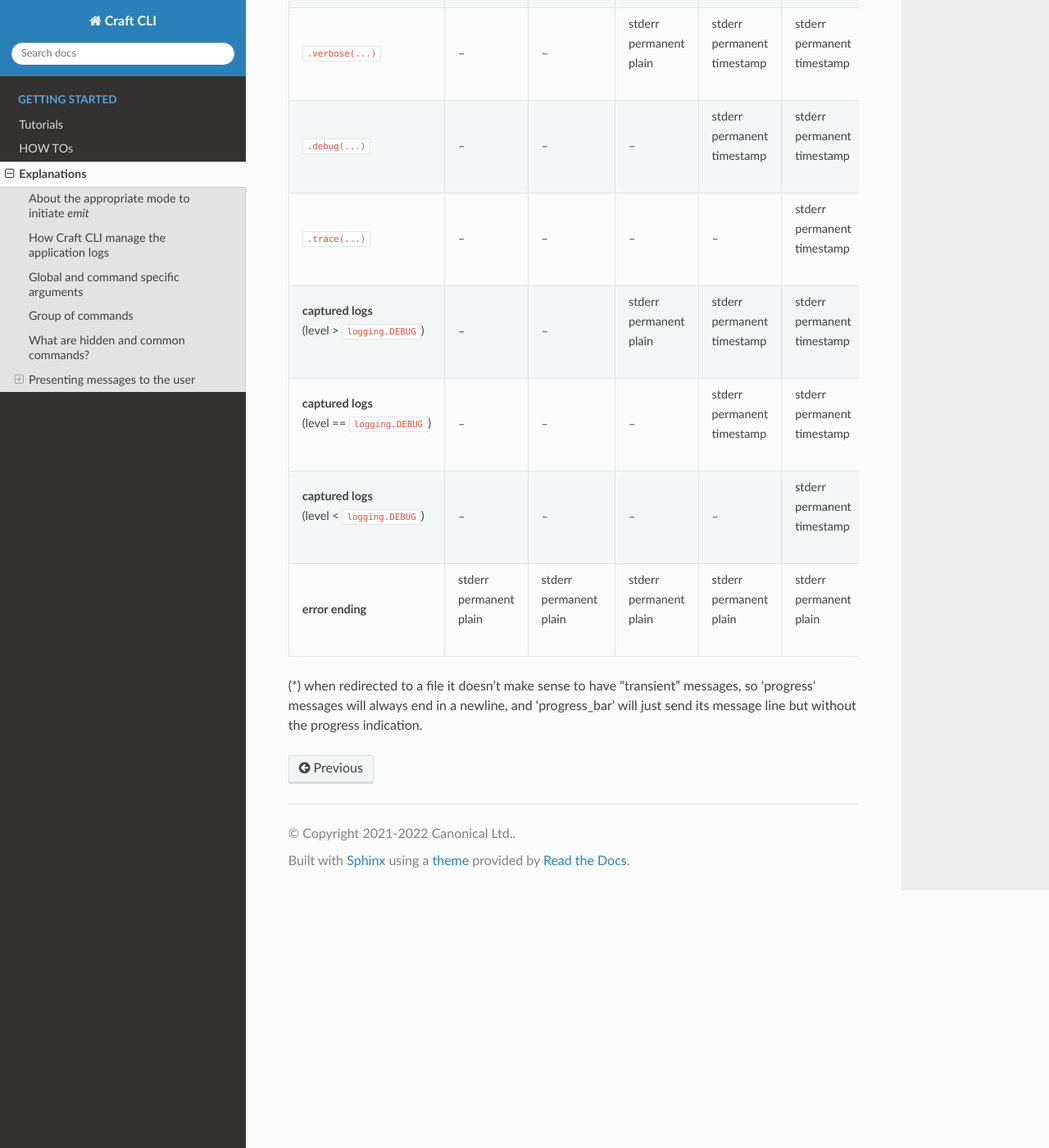
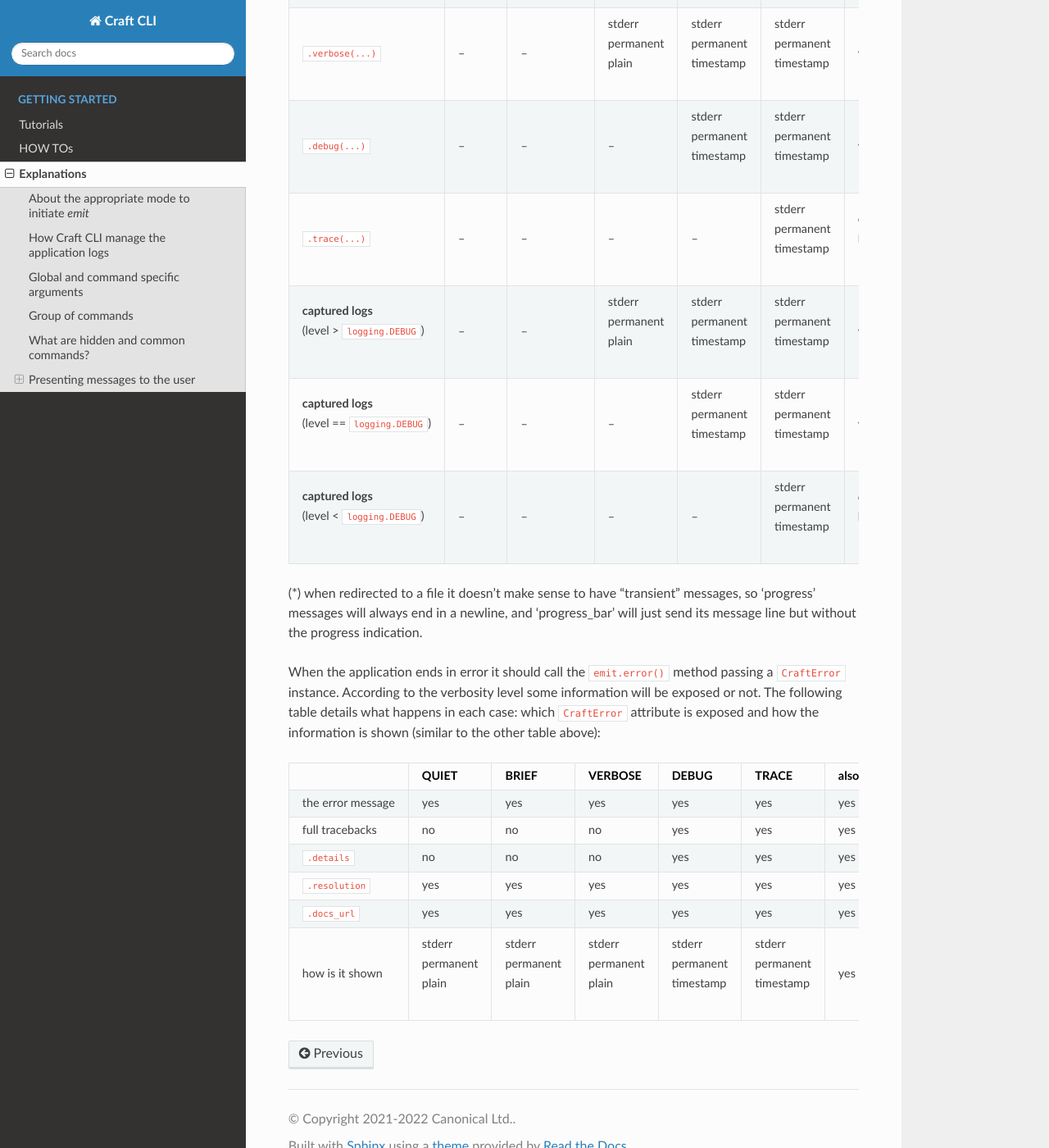
Before and after one commit to canonical/craft-cli, a Sphinx documentation site: the page built from docs/explanations.rst, in a window 1280 px wide and 1400 px high, scrolled down 7710 px. Shown: the whole window at 82% size. Built offline with Sphinx 7.4.7 and the Read the Docs theme 2.0.0, drawn with Linux system fonts in a browser that asks for light colours; pages that are not in the unit, such as notebooks, are missing from menus; some of the changed text lies outside the part shown.

Commit message:
Improve error exposing in VERBOSE mode.

```diff
--- a/docs/explanations.rst
+++ b/docs/explanations.rst
@@ -428,7 +428,57 @@ The last column of the table though is not about the screen: it indicates if the
        | timestamp
      - | only when
        | level=trace
-   * - **error ending**
+
+(*) when redirected to a file it doesn't make sense to have "transient" messages, so 'progress' messages will always end in a newline, and 'progress_bar' will just send its message line but without the progress indication.
+
+When the application ends in error it should call the ``emit.error()`` method passing a ``CraftError`` instance. According to the verbosity level some information will be exposed or not. The following table details what happens in each case: which ``CraftError`` attribute is exposed and how the information is shown (similar to the other table above):
+
+.. list-table::
+   :header-rows: 1
+
+   * -
+     - QUIET
+     - BRIEF
+     - VERBOSE
+     - DEBUG
+     - TRACE
+     - also to logfile
+   * - the error message
+     - yes
+     - yes
+     - yes
+     - yes
+     - yes
+     - yes
+   * - full tracebacks
+     - no
+     - no
+     - no
+     - yes
+     - yes
+     - yes
+   * - ``.details``
+     - no
+     - no
+     - no
+     - yes
+     - yes
+     - yes
+   * - ``.resolution``
+     - yes
+     - yes
+     - yes
+     - yes
+     - yes
+     - yes
+   * - ``.docs_url``
+     - yes
+     - yes
+     - yes
+     - yes
+     - yes
+     - yes
+   * - how is it shown
      - | stderr
        | permanent
        | plain
@@ -440,10 +490,8 @@ The last column of the table though is not about the screen: it indicates if the
        | plain
      - | stderr
        | permanent
-       | plain
+       | timestamp
      - | stderr
        | permanent
-       | plain
+       | timestamp
      - yes
-
-(*) when redirected to a file it doesn't make sense to have "transient" messages, so 'progress' messages will always end in a newline, and 'progress_bar' will just send its message line but without the progress indication.
```
Also changed, not shown: 3 other files.
